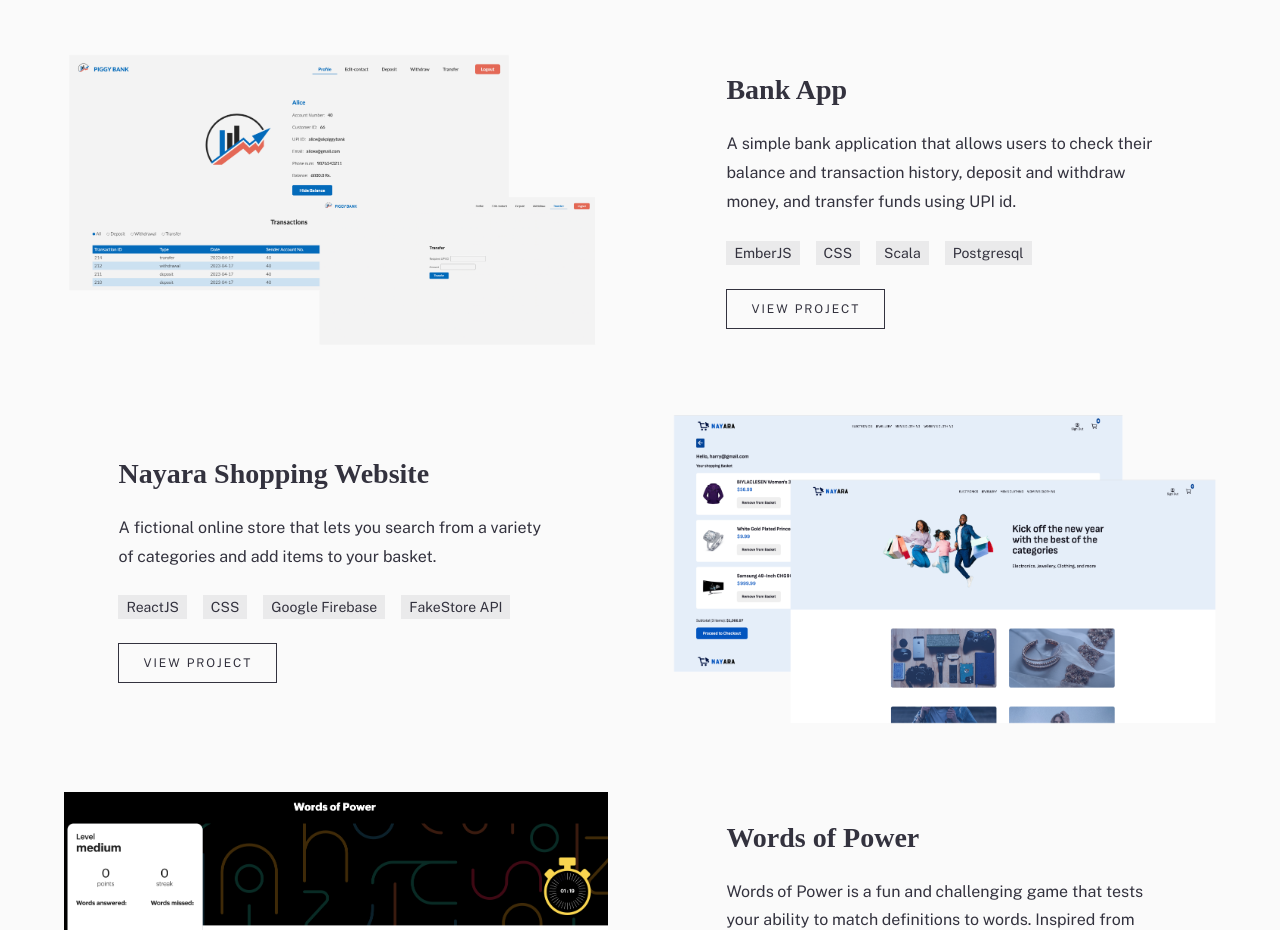
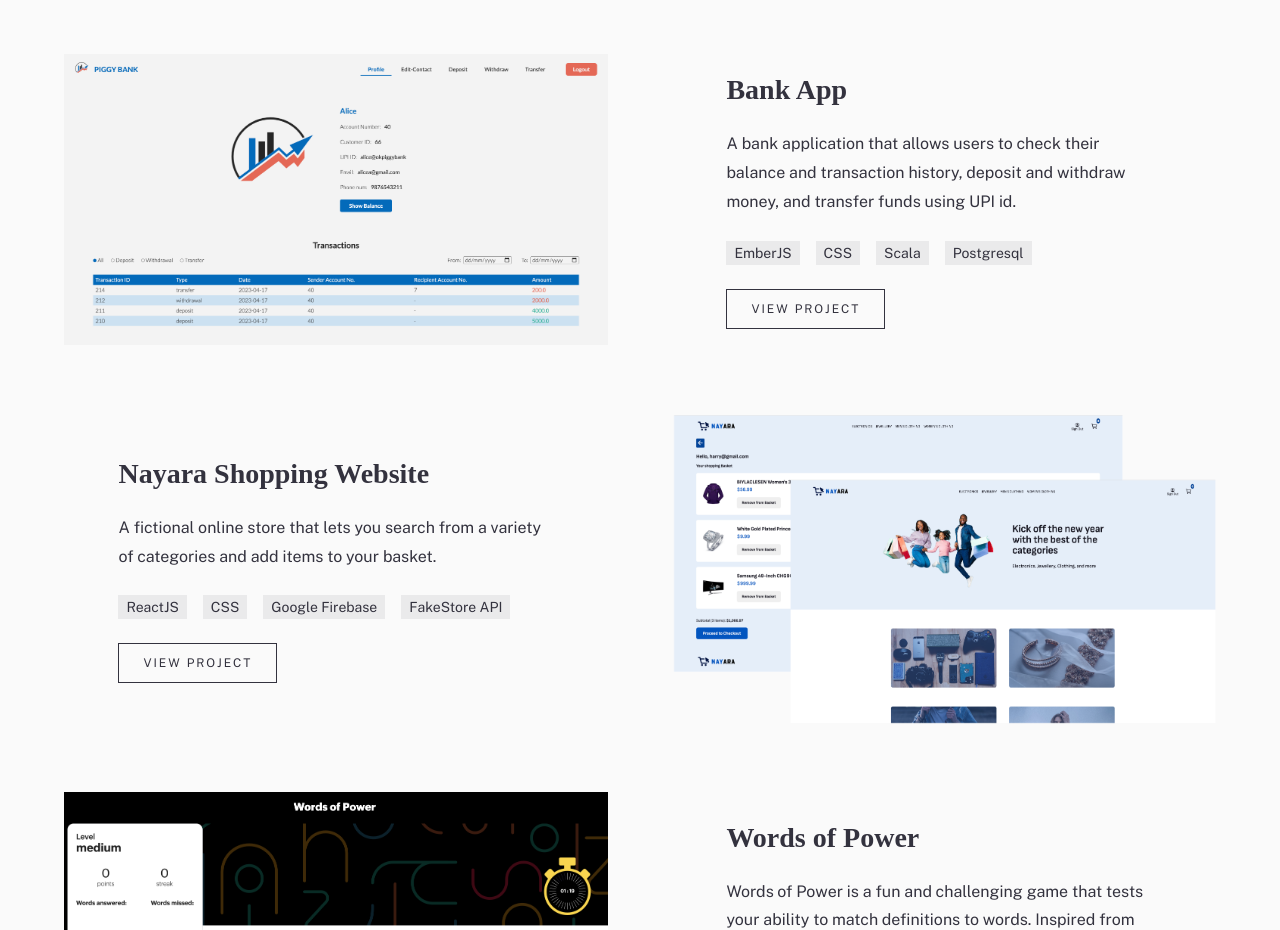
Before and after one commit to sree-lakshmi-n/portfolio, a React (Create React App) app: page / in a window 1280 px wide. Shown: the part 1680-2610 px from the top of the page. Built offline with nearby package versions, Linux system fonts and the light colour scheme; a web font is replaced by a local one.

Commit message:
changed bank-app screenshot

```diff
--- a/src/components/ProjectsSection/ProjectsSection.js
+++ b/src/components/ProjectsSection/ProjectsSection.js
@@ -18,7 +18,7 @@ export default function ProjectsSection() {
       id: 0,
       title: "Bank App",
       description:
-        "A simple bank application that allows users to check their balance and transaction history, deposit and withdraw money, and transfer funds using UPI id.",
+        "A bank application that allows users to check their balance and transaction history, deposit and withdraw money, and transfer funds using UPI id.",
       tags: ["EmberJS", "CSS", "Scala", "Postgresql"],
       screenshot: bankapp,
       link: "https://github.com/sree-lakshmi-n/piggy-bank-app.git",
```
Also changed, not shown: src/images/bank-app.png.
